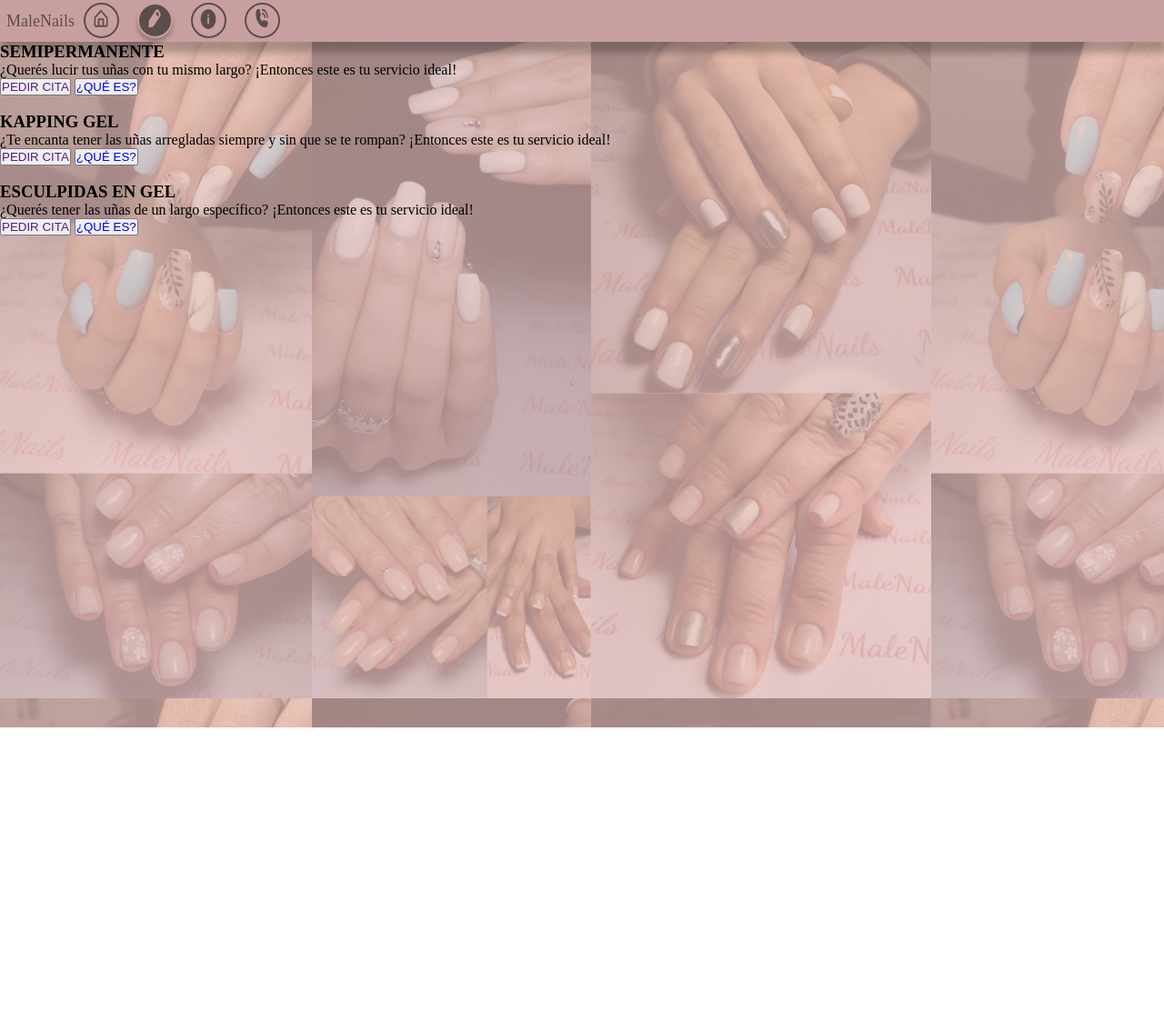
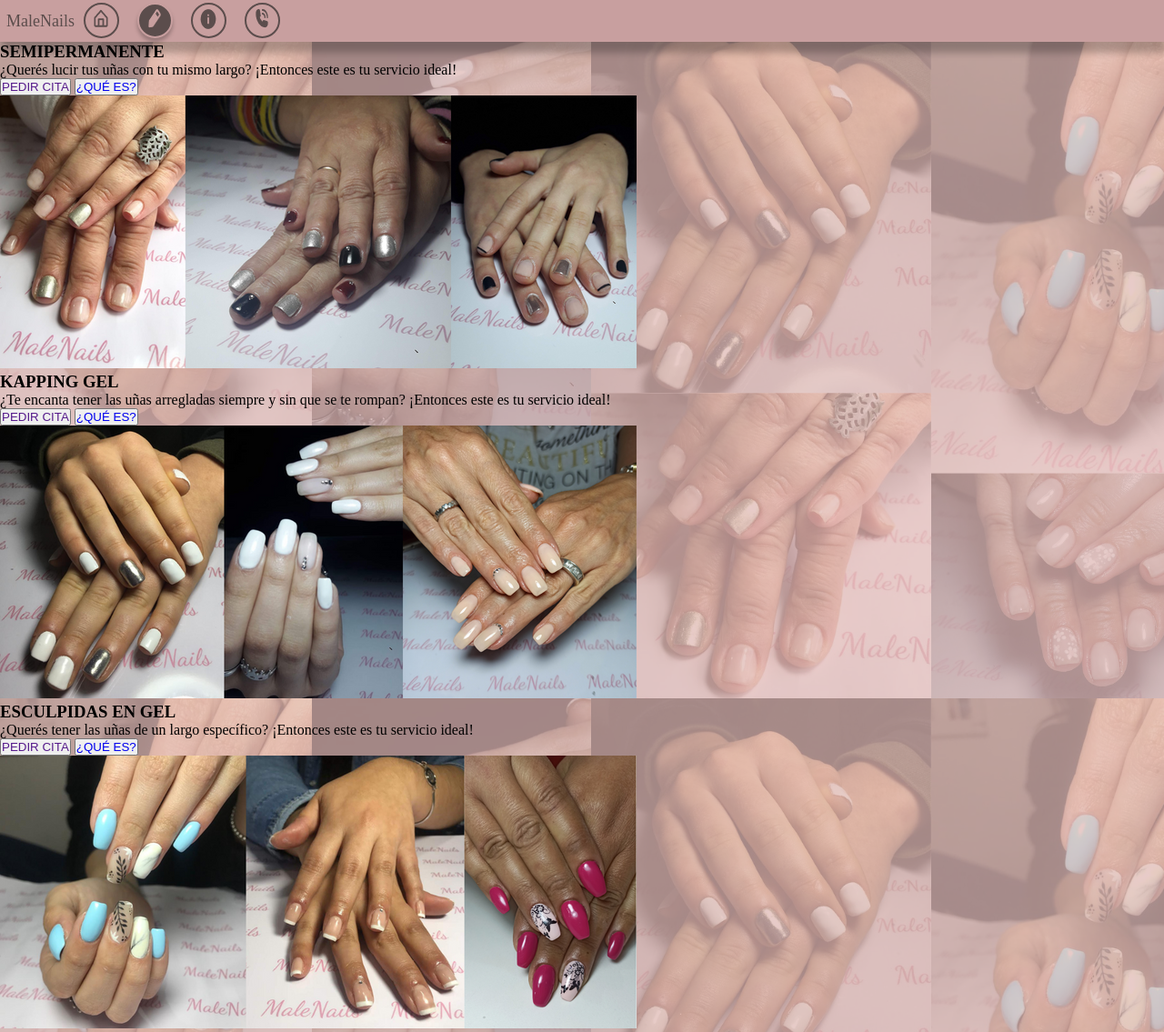
Before and after one commit to malelafalce/maleNailsPage, a plain HTML site: page cita.html in a window 1280 px wide. Shown: the whole page at 91% size. Before the commit the page ends 800 px from the top, so only its background shows below. Drawn offline with Linux system fonts and the light colour scheme; files whose address does not match are found by name; a web font is replaced by a local one.

Commit message:
Update cita.html

```diff
--- a/cita.html
+++ b/cita.html
@@ -38,7 +38,7 @@
                     <button><a href="./semi.html">¿QUÉ ES?</a></button>
                 </section>
             </div>
-            <div><img src="./CSS/imagenesInfo/semipermanente.png" alt=""></div>
+            <div><img src="./semipermanente.png" alt=""></div>
         </section>
 
         <section>
@@ -50,7 +50,7 @@
                     <button><a href="./semi.html">¿QUÉ ES?</a></button>
                 </section>
             </div>
-            <div><img src="./CSS/imagenesInfo/kapping.png" alt=""></div>
+            <div><img src="./kapping.png" alt=""></div>
         </section>
 
         <section>
@@ -62,7 +62,7 @@
                     <button><a href="./semi.html">¿QUÉ ES?</a></button>
                 </section>
             </div>
-            <div><img src="./CSS/imagenesInfo/esculpidas.png" alt=""></div>
+            <div><img src="./esculpidas.png" alt=""></div>
         </section>
 
     </main>
```
